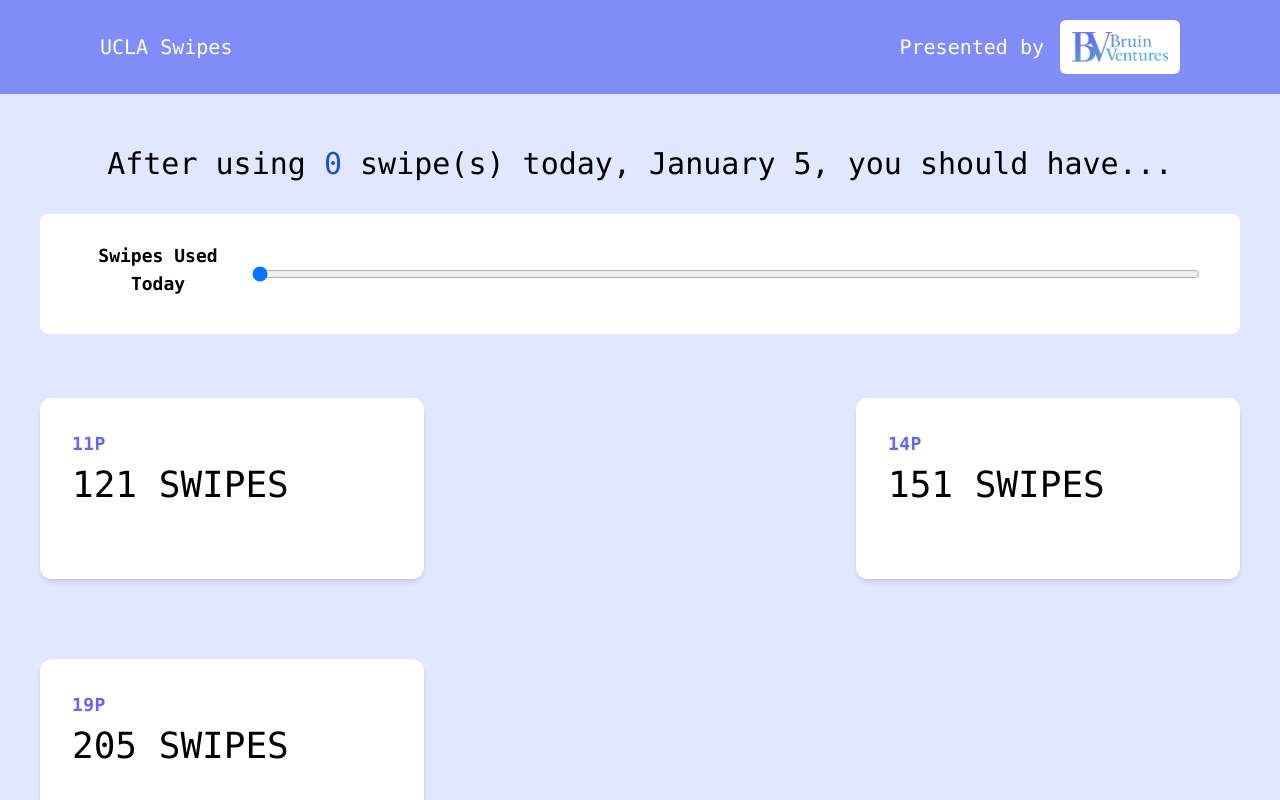
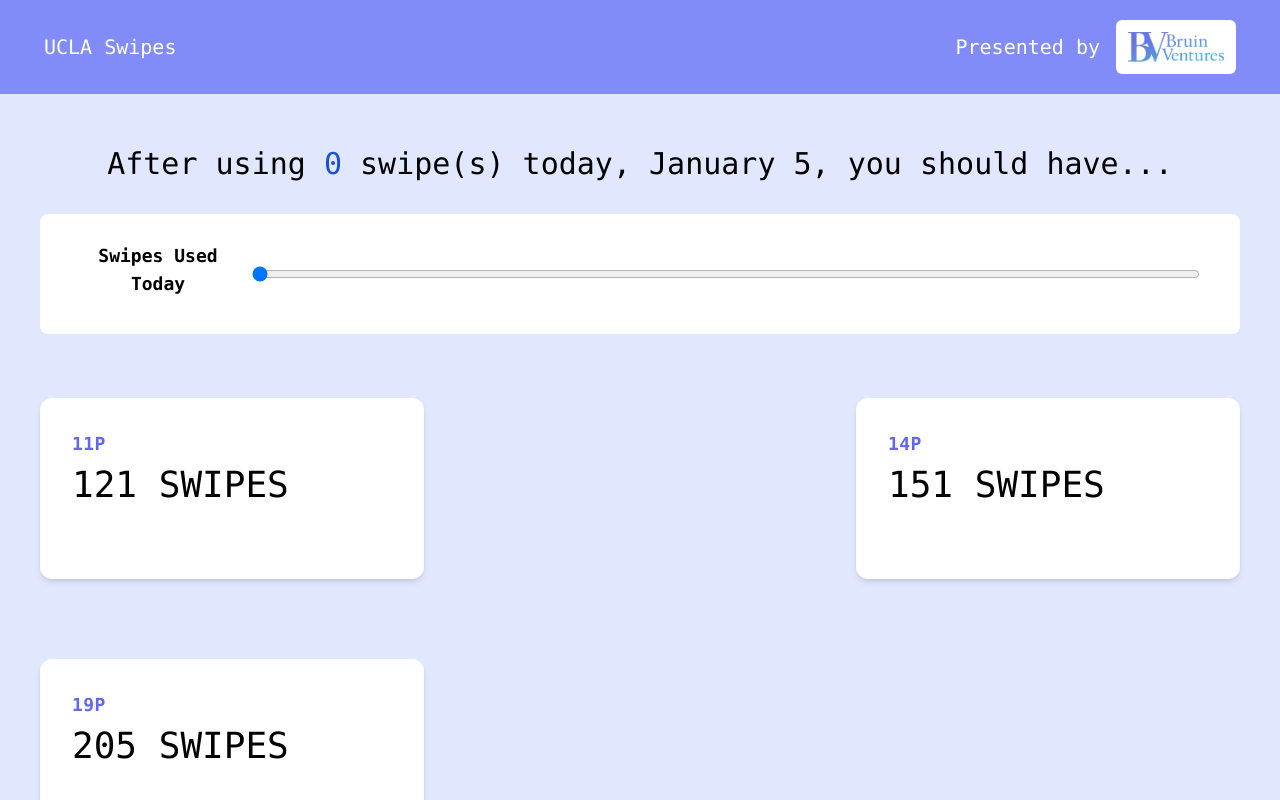
Before and after one commit to nitinsubz/ucla-swipes, a Next.js app: page / in a window 1280 px wide. Shown: the top 800 px of the page. Built offline with nearby package versions, Linux system fonts and the light colour scheme.

Commit message:
More screen size fixes

```diff
--- a/app/components/Navbar.jsx
+++ b/app/components/Navbar.jsx
@@ -3,7 +3,7 @@ import Link from 'next/link';
 
 const Navbar = () => {
   return (
-    <main className='flex items-center justify-between bg-indigo-400 py-5 sm:px-10 lg:px-20'>
+    <main className='flex items-center justify-between bg-indigo-400 py-5 lg:px-6'>
       <div className='pl-5 text-xl text-white'>UCLA Swipes</div>
       <div className='flex items-center pr-5 text-xl'>
         <span className='hidden pr-4 text-white md:flex'>Presented by</span>
```
